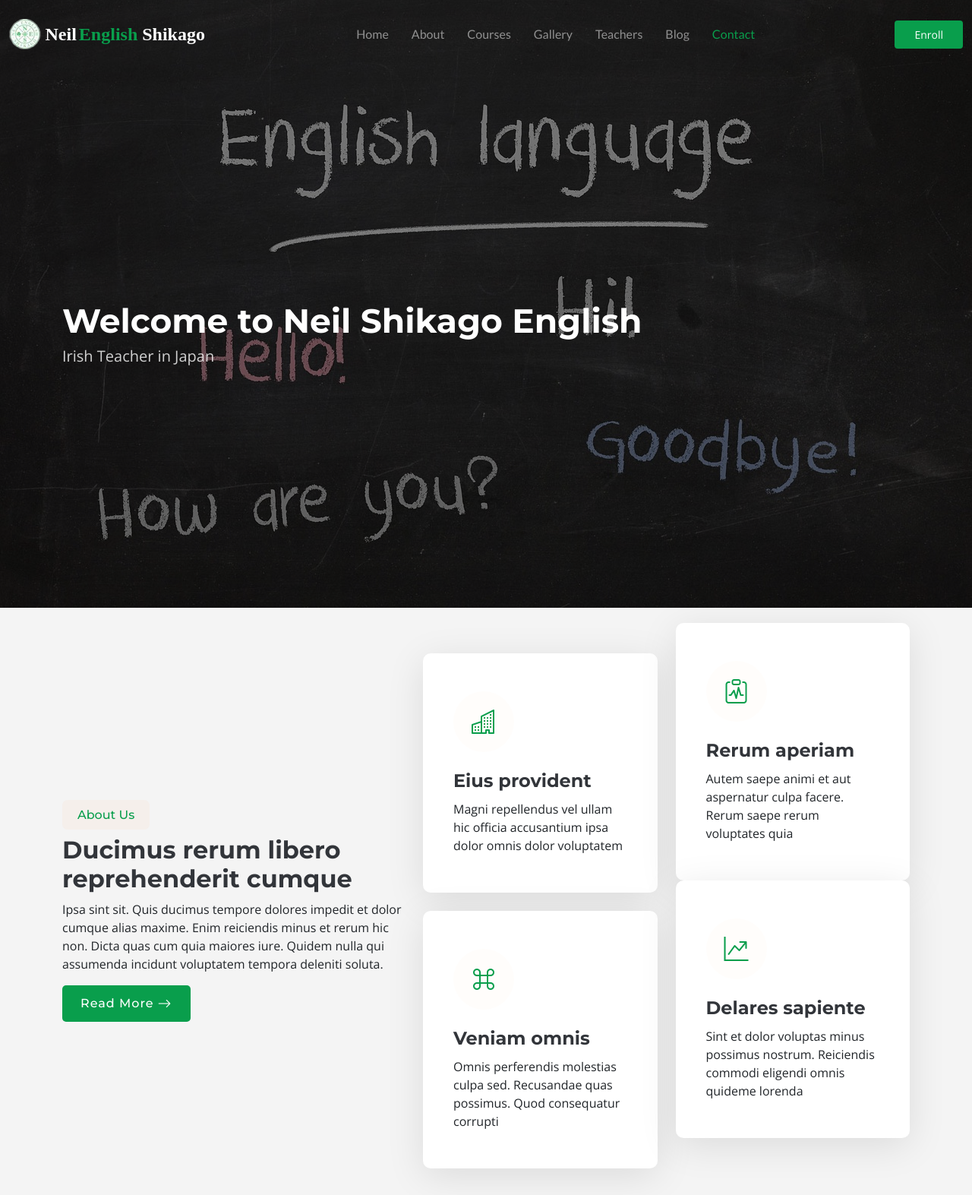
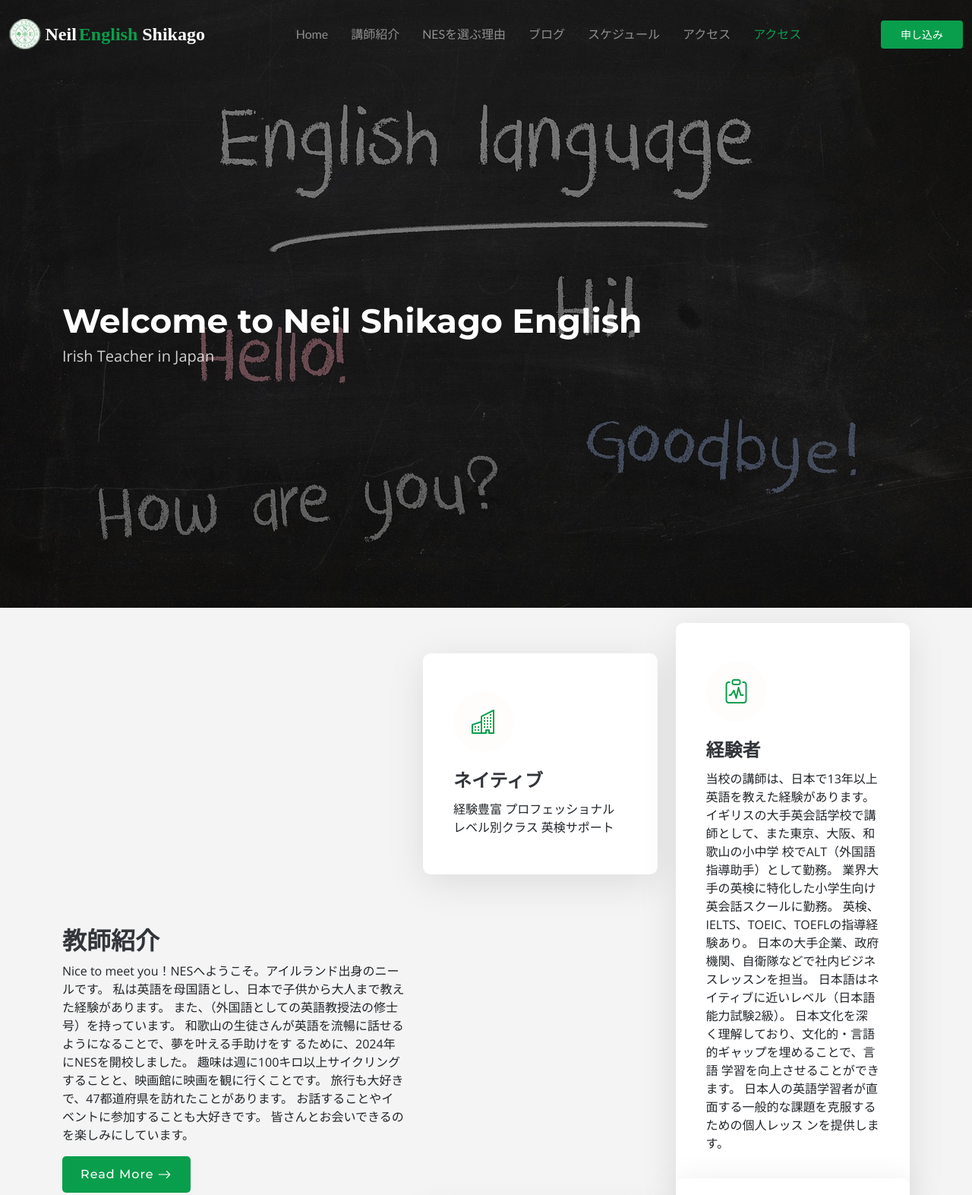
Before and after one commit to alfiofederico/neil-english-shikago, a plain HTML site: page index.html in a window 1280 px wide. Shown: the top 1573 px of the page at 76% size. Drawn offline with nearby package versions, Linux system fonts and the light colour scheme; a web font is replaced by a local one.

Commit message:
Testing Jpanaese font

```diff
--- a/index.html
+++ b/index.html
@@ -1,13 +1,13 @@
   <!DOCTYPE html>
-<html lang="en">
+  <html lang="jp">
 
   <head>
     <meta charset="utf-8">
     <meta content="width=device-width, initial-scale=1.0" name="viewport">
 
     <title>Home - Neil English Shikago</title>
-  <meta content="" name="description">
-  <meta content="" name="keywords">
+    <meta content="Wakayama English school, Wakayama Eikawa, Wakayama English, Kids Eikawa" name="description">
+    <meta content="Wakayama English school, Wakayama Eikawa, Wakayama English, Kids Eikawa, Irish Teacher, Neil McDonald" name="keywords">
 
     <!-- Favicons -->
     <link href="assets/img/favicon.png" rel="icon">
@@ -56,11 +56,11 @@
         <nav id="navmenu" class="navmenu">
           <ul>
             <li><a href="index.html#hero" class="active">Home</a></li>
-          <li><a href="index.html#about">About</a></li>
-          <li><a href="index.html#services">Courses</a></li>
-          <li><a href="index.html#portfolio">Gallery</a></li>
-          <li><a href="index.html#team">Teachers</a></li>
-          <li><a href="blog.html">Blog</a></li>
+            <li><a href="index.html#about">講師紹介</a></li>
+            <li><a href="index.html#services">NESを選ぶ理由</a></li>
+            <li><a href="index.html#portfolio">ブログ</a></li>
+            <li><a href="index.html#team">スケジュール</a></li>
+            <li><a href="blog.html">アクセス</a></li>
   <!--           <li class="dropdown has-dropdown"><a href="#"><span>Dropdown</span> <i class="bi bi-chevron-down"></i></a>
               <ul class="dd-box-shadow">
                 <li><a href="#">Dropdown 1</a></li>
@@ -78,13 +78,13 @@
                 <li><a href="#">Dropdown 4</a></li>
               </ul>
             </li> -->
-          <li><a href="index.html#contact">Contact</a></li>
+            <li><a href="index.html#contact">アクセス</a></li>
           </ul>
 
           <i class="mobile-nav-toggle d-xl-none bi bi-list"></i>
         </nav><!-- End Nav Menu -->
 
-      <a class="btn-getstarted" href="index.html#contact">Enroll</a>
+        <a class="btn-getstarted" href="index.html#contact">申し込み</a>
 
       </div>
     </header><!-- End Header -->
@@ -156,9 +156,23 @@
           <div class="row align-items-xl-center gy-5">
 
             <div class="col-xl-5 content">
-            <h3>About Us</h3>
-            <h2>Ducimus rerum libero reprehenderit cumque</h2>
-            <p>Ipsa sint sit. Quis ducimus tempore dolores impedit et dolor cumque alias maxime. Enim reiciendis minus et rerum hic non. Dicta quas cum quia maiores iure. Quidem nulla qui assumenda incidunt voluptatem tempora deleniti soluta.</p>
+              <h2>教師紹介</h2>
+              <!-- <h2>Ducimus rerum libero reprehenderit cumque</h2> -->
+              <p>Nice to meet you！NESへようこそ。アイルランド出身のニールです。
+
+                  私は英語を母国語とし、日本で子供から大人まで教えた経験があります。
+
+                  また、（外国語としての英語教授法の修士号）を持っています。
+
+                  和歌山の生徒さんが英語を流暢に話せるようになることで、夢を叶える手助けをす
+                  るために、2024年にNESを開校しました。
+                  趣味は週に100キロ以上サイクリングすることと、映画館に映画を観に行くことです。
+
+                  旅行も大好きで、47都道府県を訪れたことがあります。
+
+                  お話することやイベントに参加することも大好きです。
+
+                  皆さんとお会いできるのを楽しみにしています。</p>
               <a href="#" class="read-more"><span>Read More</span><i class="bi bi-arrow-right"></i></a>
             </div>
 
@@ -168,16 +182,35 @@
                 <div class="col-md-6" data-aos="fade-up" data-aos-delay="200">
                   <div class="icon-box">
                     <i class="bi bi-buildings"></i>
-                  <h3>Eius provident</h3>
-                  <p>Magni repellendus vel ullam hic officia accusantium ipsa dolor omnis dolor voluptatem</p>
+                    <h3>ネイティブ</h3>
+                  <p>経験豊富
+                    プロフェッショナル
+                    レベル別クラス
+                    英検サポート</p>
                   </div>
                 </div> <!-- End Icon Box -->
 
                 <div class="col-md-6" data-aos="fade-up" data-aos-delay="300">
                   <div class="icon-box">
                     <i class="bi bi-clipboard-pulse"></i>
-                  <h3>Rerum aperiam</h3>
-                  <p>Autem saepe animi et aut aspernatur culpa facere. Rerum saepe rerum voluptates quia</p>
+                    <h3>経験者</h3>
+                    <p>当校の講師は、日本で13年以上英語を教えた経験があります。
+
+                            イギリスの大手英会話学校で講師として、また東京、大阪、和歌山の小中学
+                            校でALT（外国語指導助手）として勤務。
+
+                            業界大手の英検に特化した小学生向け英会話スクールに勤務。
+
+                            英検、IELTS、TOEIC、TOEFLの指導経験あり。
+
+                            日本の大手企業、政府機関、自衛隊などで社内ビジネスレッスンを担当。
+                            日本語はネイティブに近いレベル（日本語能力試験2級）。
+
+                            日本文化を深く理解しており、文化的・言語的ギャップを埋めることで、言語
+                            学習を向上させることができます。
+
+                            日本人の英語学習者が直面する一般的な課題を克服するための個人レッス
+                            ンを提供します。</p>
                   </div>
                 </div> <!-- End Icon Box -->
 
@@ -346,7 +379,7 @@
                 Ullamco laboris nisi ut aliquip ex ea commodo consequat. Duis aute irure dolor in reprehenderit in voluptate
                 velit esse cillum dolore eu fugiat nulla pariatur. Excepteur sint occaecat cupidatat non proident.
               </p>
-            <a href="#" class="btn btn-get-started">Enroll</a>
+              <a href="#" class="btn btn-get-started">Entry</a>
             </div>
             <div class="col-lg-7 order-1 order-lg-2 d-flex align-items-center" data-aos="zoom-out" data-aos-delay="100">
               <div class="image-stack">
@@ -368,7 +401,7 @@
                 <li><i class="bi bi-check"></i><span> Duis aute irure dolor in reprehenderit in voluptate velit.</span></li>
                 <li><i class="bi bi-check"></i> <span>Facilis ut et voluptatem aperiam. Autem soluta ad fugiat</span>.</li>
               </ul>
-            <a href="#" class="btn btn-get-started align-self-start">Enroll</a>
+              <a href="#" class="btn btn-get-started align-self-start">Entry</a>
             </div>
           </div><!-- Features Item -->
 
@@ -524,7 +557,7 @@
                   <li class="na"><i class="bi bi-x"></i> <span>Pharetra massa massa ultricies</span></li>
                   <li class="na"><i class="bi bi-x"></i> <span>Massa ultricies mi quis hendrerit</span></li>
                 </ul>
-              <div class="text-center"><a href="#" class="buy-btn">Enroll Now</a></div>
+                <div class="text-center"><a href="#" class="buy-btn">Entry Now</a></div>
               </div>
             </div><!-- End Pricing Item -->
 
@@ -543,7 +576,7 @@
                   <li><i class="bi bi-check"></i> <span>Pharetra massa massa ultricies</span></li>
                   <li><i class="bi bi-check"></i> <span>Massa ultricies mi quis hendrerit</span></li>
                 </ul>
-              <div class="text-center"><a href="#" class="buy-btn">Enroll Now</a></div>
+                <div class="text-center"><a href="#" class="buy-btn">Entry Now</a></div>
               </div>
             </div><!-- End Pricing Item -->
 
@@ -561,7 +594,7 @@
                   <li><i class="bi bi-check"></i> <span>Pharetra massa massa ultricies</span></li>
                   <li><i class="bi bi-check"></i> <span>Massa ultricies mi quis hendrerit</span></li>
                 </ul>
-              <div class="text-center"><a href="#" class="buy-btn">Enroll Now</a></div>
+                <div class="text-center"><a href="#" class="buy-btn">Entry Now</a></div>
               </div>
             </div><!-- End Pricing Item -->
 
```
Also changed, not shown: blog-details.html (+1 -1 lines), blog.html (+1 -1 lines). Lines whose indentation alone changed are shown as unchanged.
